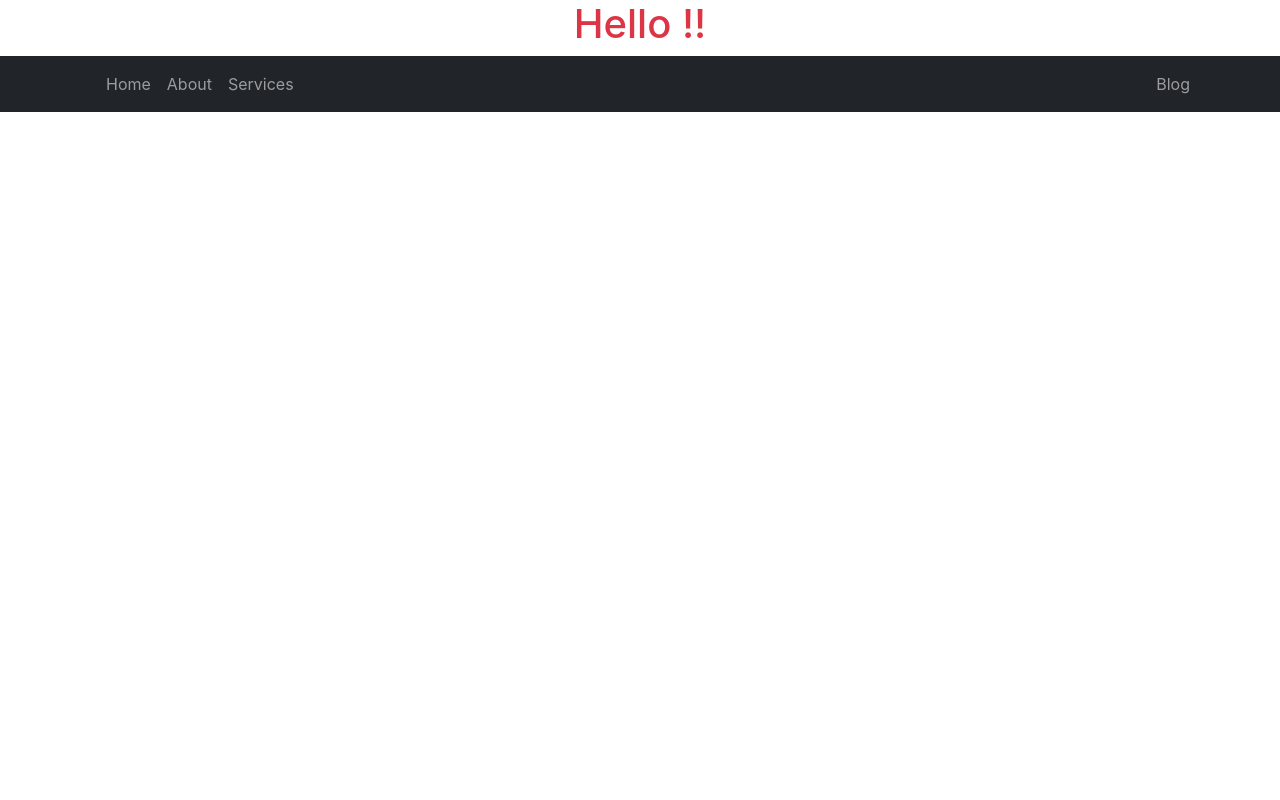
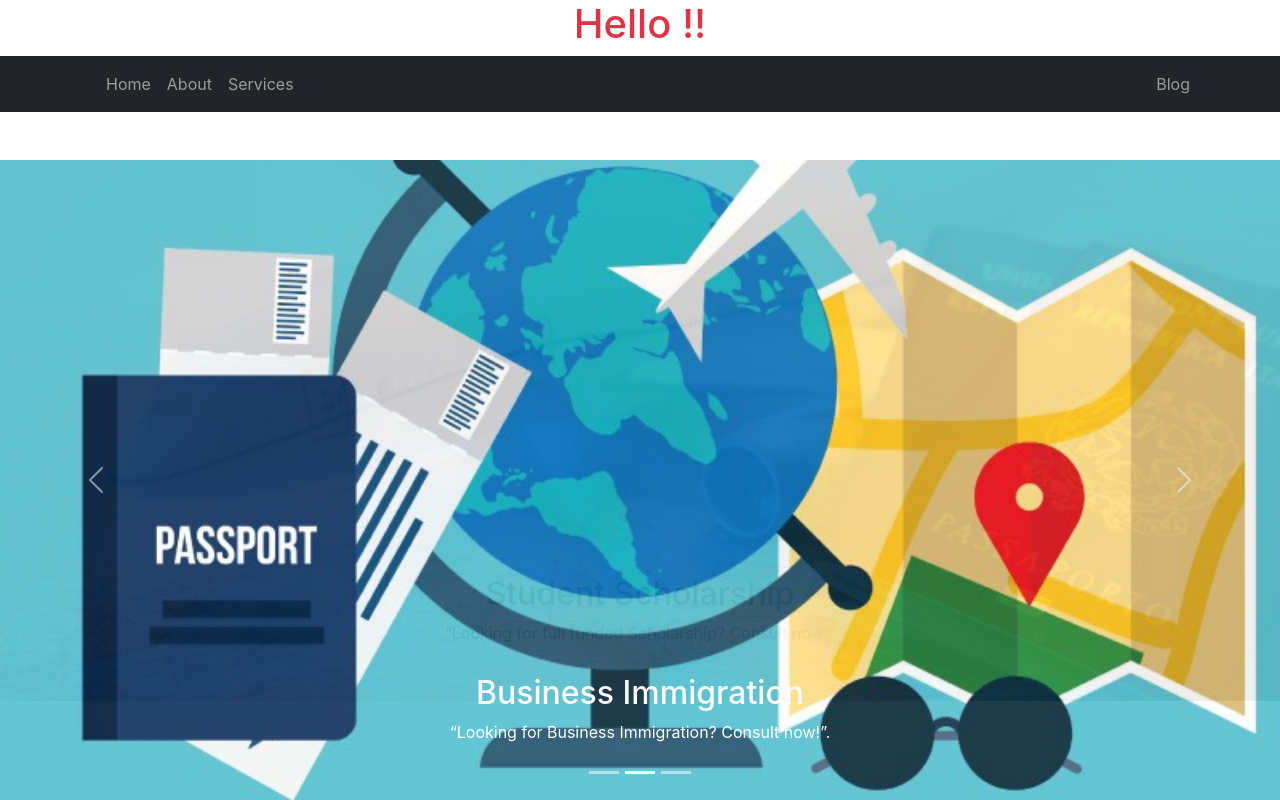
Before and after one commit to ToufiqAlahi/Immigration-service, a React (Create React App) app in the folder butterfinger-immigration/: page / in a window 1280 px wide. Built offline with nearby package versions, Linux system fonts and the light colour scheme.

Commit message:
added banner carousel

```diff
--- a/butterfinger-immigration/src/App.js
+++ b/butterfinger-immigration/src/App.js
@@ -1,5 +1,7 @@
 import './App.css';
 import Header from './components/common/Header/Header'
+import Banner from './components/PAGES/Banner/Banner';
+
 
 
 function App() {
@@ -7,6 +9,7 @@ function App() {
         <div className="App">
             <h1 className='text-danger'> Hello !! </h1>
             <Header></Header>
+            <Banner></Banner>
         </div>
     );
 }
--- /dev/null
+++ b/butterfinger-immigration/src/components/PAGES/Banner/Banner.js
@@ -0,0 +1,43 @@
+import { Carousel } from "react-bootstrap";
+
+import banner1 from "../../../Images/Banner/b1.jpg";
+import banner2 from "../../../Images/Banner/b2.jpg";
+import banner3 from "../../../Images/Banner/b3.jpg";
+
+const Banner = () => {
+    return (
+        <Carousel fade className="h-75">
+            <Carousel.Item>
+                <img className="d-block w-100" src={banner1} alt="First slide" />
+                <Carousel.Caption className="text-black">
+                    <h2>Student Scholarship</h2>
+                    <p>
+                        “Looking for full funded Scholarship? Consult now!”
+                    </p>
+                </Carousel.Caption>
+            </Carousel.Item>
+            <Carousel.Item>
+                <img className="d-block w-100" src={banner3} alt="Second slide" />
+
+                <Carousel.Caption>
+                    <h2>Business Immigration</h2>
+                    <p>
+                        “Looking for Business Immigration? Consult now!”.
+                    </p>
+                </Carousel.Caption>
+            </Carousel.Item>
+            <Carousel.Item>
+                <img className="d-block w-100" src={banner2} alt="Third slide" />
+
+                <Carousel.Caption className="text-black">
+                    <h2>Skilled Migration</h2>
+                    <p>
+                        “Looking for Skilled Migration? Consult now!”
+                    </p>
+                </Carousel.Caption>
+            </Carousel.Item>
+        </Carousel>
+    );
+};
+
+export default Banner;
--- /dev/null
+++ b/butterfinger-immigration/src/components/PAGES/Banner/banner.css
@@ -0,0 +1,3 @@
+.carousel {
+  margin-bottom: 15px;
+}
--- a/butterfinger-immigration/src/components/common/Header/Header.js
+++ b/butterfinger-immigration/src/components/common/Header/Header.js
@@ -1,12 +1,12 @@
 import React from "react";
-import { Container, Nav, Navbar,} from "react-bootstrap";
+import { Container, Nav, Navbar, } from "react-bootstrap";
 import { Link } from "react-router-dom";
 
 
 const Header = () => {
 
     return (
-        <div>
+        <div className="mb-5">
             <Navbar collapseOnSelect expand="lg" sticky="top" bg="dark" variant="dark">
                 <Container>
                     <Navbar.Brand as={Link} to="/" href="#home">
```
